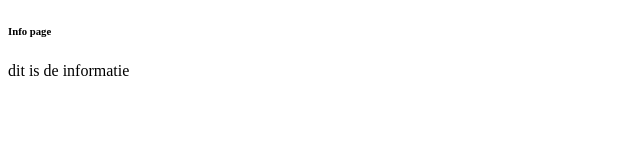
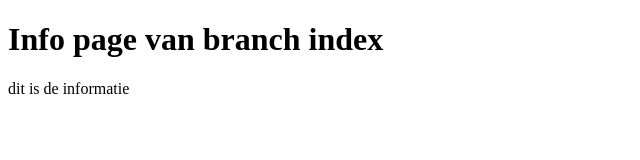
Before and after one commit to HashemKhaled2002/lapo3, a plain HTML site: page info.html in a window 1280 px wide. Shown: the whole page, without its empty margins (0-640 px from the left). Drawn offline with Linux system fonts and the light colour scheme.

Commit message:
update info.htmal nog een keer

```diff
--- a/info.html
+++ b/info.html
@@ -6,7 +6,7 @@
     <title>Info</title>
 </head>
 <body>
-    <h6>Info page</h6>
+    <h1>Info page van branch index</h1>
     <p>dit is de informatie</p>
 </body>
 </html>
```
